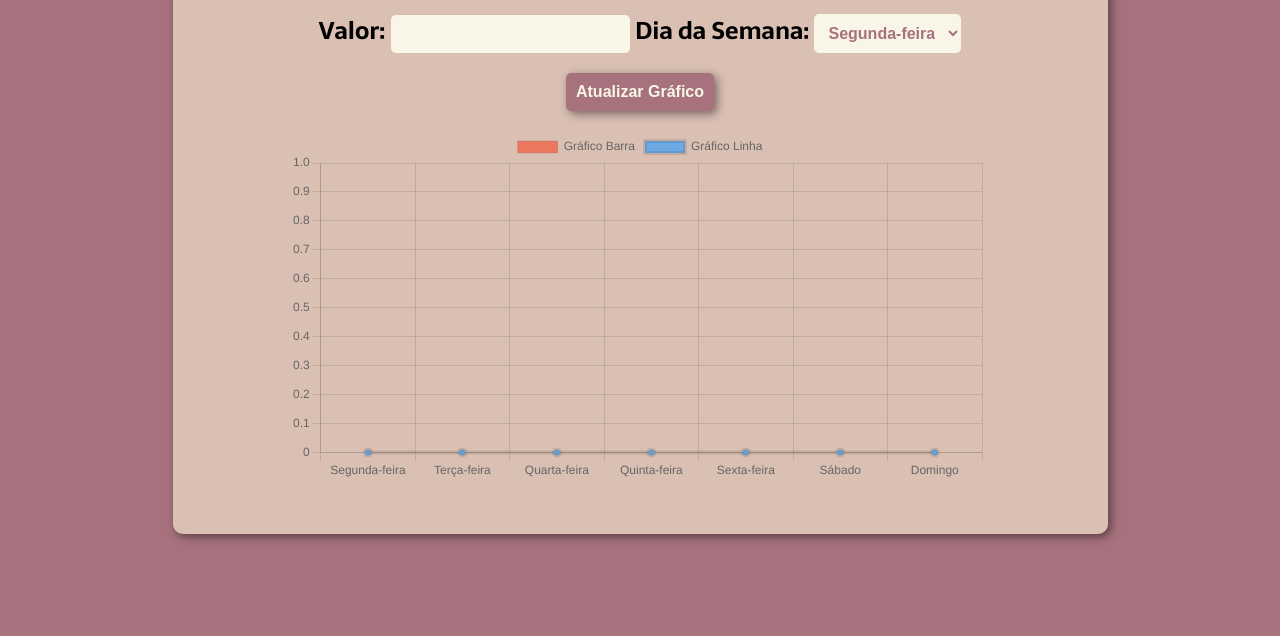
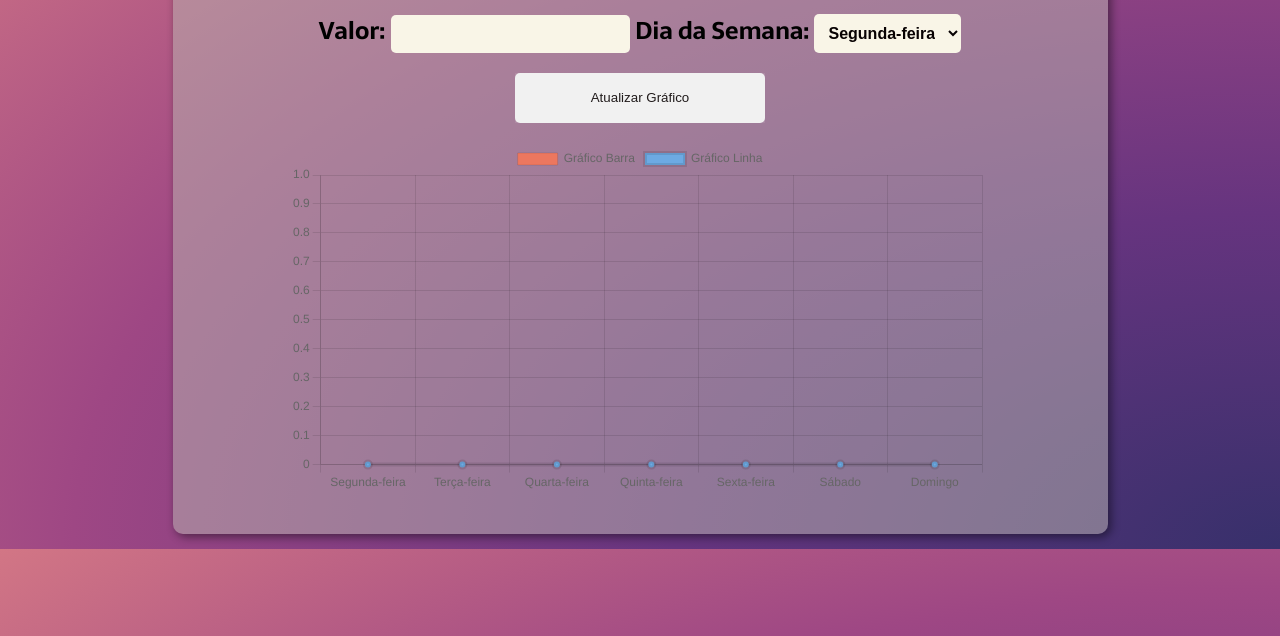
Before and after one commit to racinefe/grafico-despesas, a plain HTML site: page index.html in a window 1280 px wide. Shown: the part 164-800 px from the top of the page. Drawn offline with nearby package versions, Linux system fonts and the light colour scheme.

Commit message:
altereando corers e layout do botão

```diff
--- a/style.css
+++ b/style.css
@@ -1,9 +1,9 @@
 @import url('https://fonts.googleapis.com/css2?family=Righteous&family=Sarala:wght@700&display=swap');
 :root {
-    --cor-principal:#a7727D;
+    --cor-principal:#080202;
     --cor-secundaria:#F9F5E7;
 
-    --cor-extra:#eddbc7bd;
+    --cor-extra:#b8b4b086;
 
     --font-primaria:'Sarala', sans-serif;
     --font-secundaria:'Righteous', cursive;
@@ -13,7 +13,7 @@
     padding: 0;
 }
 body{
-    background-color:var(--cor-principal);
+    background: radial-gradient(farthest-corner at right bottom,#37306B,#66347F,#9E4784,#D27685);
     padding: 15px;
     font-family: var(--font-primaria);
     font-weight: bold;
@@ -57,21 +57,50 @@ body{
     cursor: pointer;
 }
 .btn {
-    padding: 10px;
-    border: none;
+  line-height: 50px;
+  height: 50px;
+  text-align: center;
+  width: 250px;
+  cursor: pointer;
+  color: var(--cor-principal);;
+  transition: all 0.5s;
+  position: relative;
+  border-radius: 05px;
+  border: none;
+}
+.btn::before {
+    content: '';
+    position: absolute;
+    top: 0;
+    left: 0;
+    width: 100%;
+    height: 100%;
+    z-index: 1;
+    background-color: rgba(255,255,255,0.1);
+    transition: all 0.3s;
+}
+.btn:hover::before {
+    opacity: 0 ;
+    transform: scale(0.5,0.5);
+}
+.btn::after {
+    content: '';
+    position: absolute;
+    top: 0;
+    left: 0;
+    width: 100%;
+    height: 100%;
+    z-index: 1;
+    opacity: 0;
+    transition: all 0.3s;
+    border: 1px solid rgba(255,255,255,0.5);
     border-radius: 05px;
-    box-shadow: 3px 3px 10px rgba(0, 0, 0, 0.459);
-    font-size: medium;
-    font-weight: bold;
-    color: var(--cor-secundaria);
-    background: var(--cor-principal);
-    cursor: pointer;
-}
-.btn:hover {
-    background: var(--cor-secundaria);
-    color: var(--cor-principal);
-    transition: 1s;
-}
+    transform: scale(1.2,1.2);
+  }
+  .btn:hover::after {
+    opacity: 1;
+    transform: scale(1,1);
+  }
 @media screen and (max-width: 1018px) {
     .container {
         display: flex;
```
